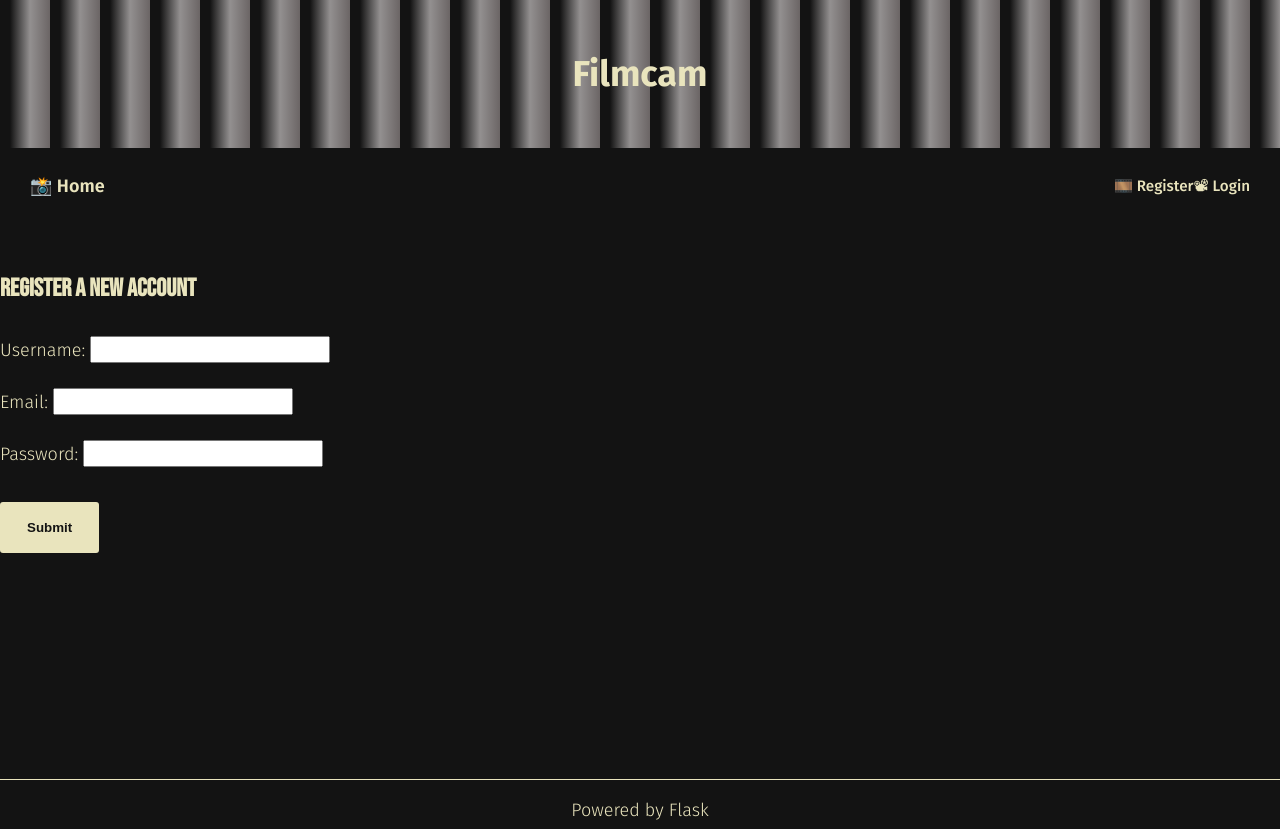
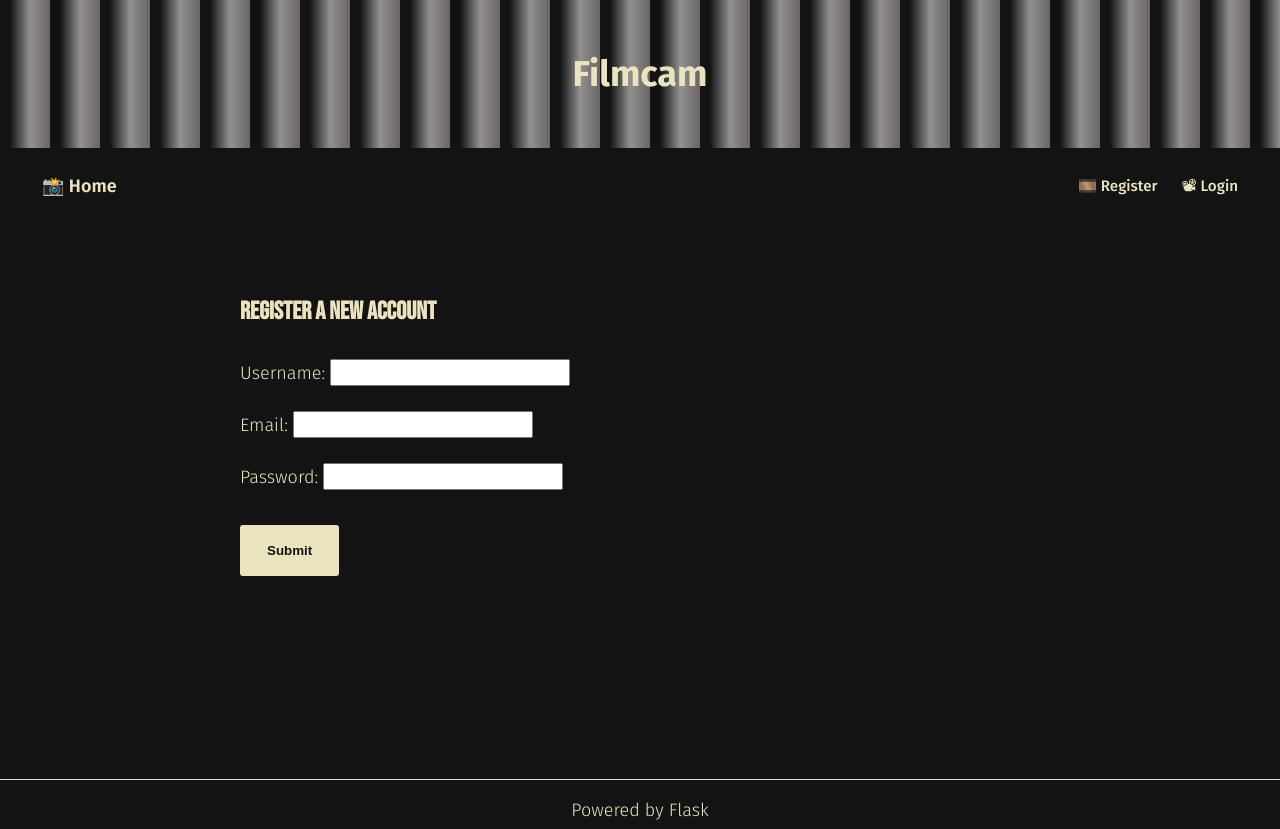
Before and after one commit to Isaria-P/web-proj1, a Flask app: page /accounts/create in a window 1280 px wide. Run offline with Flask 3, Linux system fonts and the light colour scheme.

Commit message:
Final submittion - fixxed styling error.

```diff
--- a/filmcam/static/css/main.css
+++ b/filmcam/static/css/main.css
@@ -15,6 +15,10 @@ body {
     font-family: "Fira Sans", sans-serif;
     font-size: 18px;
     font-weight: 300;
+}
+
+header, nav, main, footer {
+    padding: 2px calc((100% - 800px) / 2) 0;
 }
 
 p {
@@ -69,9 +73,8 @@ h1 a {
 }
 
 
-/* =========================
-   NAVIGATION
-========================= */
+/*NAVIGATION*/
+
 
 nav {
     height: 60px;
@@ -87,6 +90,7 @@ nav {
 
 nav a {
     font-weight: 500;
+    margin: 0 12px;
     transition: color 0.2s ease, border-bottom 0.2s ease;
 }
 
@@ -436,9 +440,7 @@ hr {
 }
 
 
-/* =========================
-   RESPONSIVE
-========================= */
+
 
 @media (max-width: 900px) {
     .card-grid {
```
